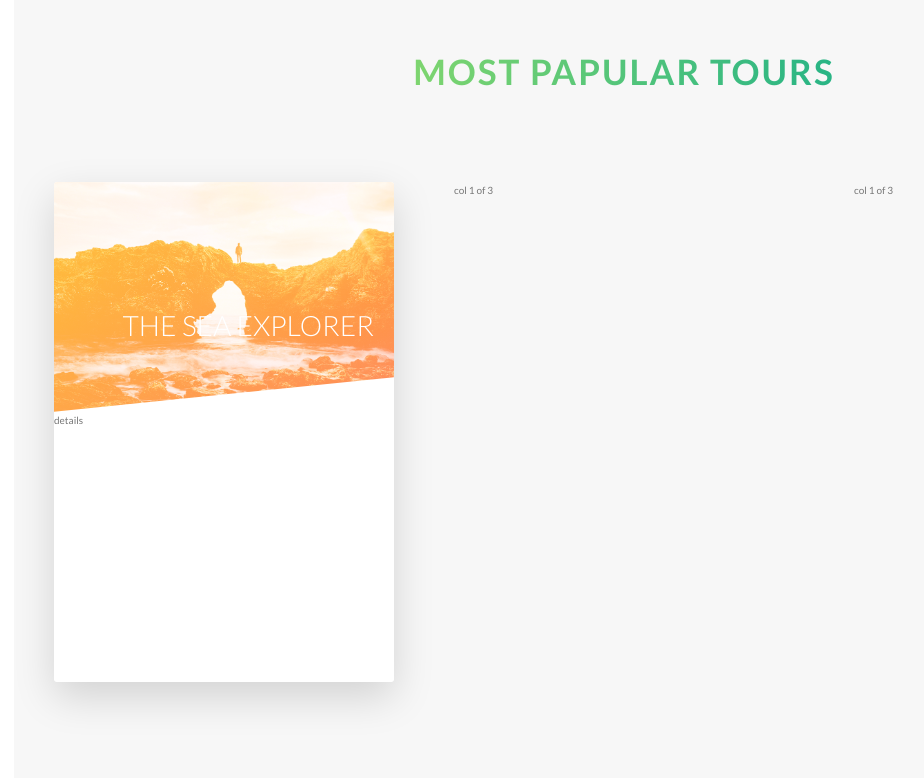
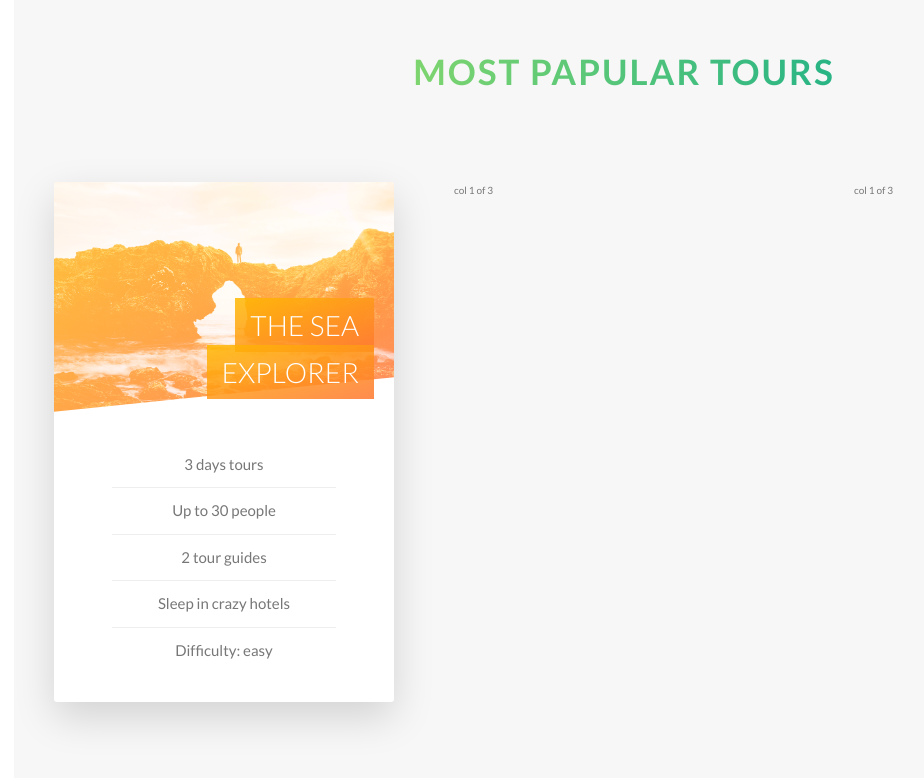
Before and after one commit to vahid-bagh3ri/NaTours, a website: page index.html in a window 1280 px wide. Shown: the part 2293-3071 px from the top of the page, without its empty margins (16-940 px from the left). Drawn offline with Linux system fonts and the light colour scheme.

Commit message:
Building the Tours Section - Part 2(completed)

```diff
--- a/index.html
+++ b/index.html
@@ -149,10 +149,16 @@
                     &nbsp;
                   </div>
                   <h4 class="card__heading">
-                    The sea explorer
+                    <span class="card__heading-span card__heading-span--1">The sea explorer</span>
                   </h4>
                   <div class="card__details">
-                    details
+                    <ul>
+                      <li>3 days tours</li>
+                      <li>Up to 30 people</li>
+                      <li>2 tour guides</li>
+                      <li>Sleep in crazy hotels</li>
+                      <li>Difficulty: easy</li>
+                    </ul>
                   </div>
                 </div>
                 <div class="card__side card__side--back card__side--back-1">
--- a/sass/abstracts/_variables.scss
+++ b/sass/abstracts/_variables.scss
@@ -10,6 +10,7 @@ $color-tertiary-light: #2998ff;
 $color-tertiary-dark: #5643fa;
 
 $color-gray-light-1:#f7f7f7;
+$color-gray-light-2:#eee;
 $color-grey-dark : #777;
 $color-white: #fff;
 $color-black: #000;
--- a/sass/components/_card.scss
+++ b/sass/components/_card.scss
@@ -3,9 +3,9 @@
   perspective: 150rem;
   -moz-perspective: 150rem;
   position: relative;
-  height: 50rem;
+  height: 52rem;
   &__side {
-    height: 50rem;
+    height: 52rem;
     transition: all 0.8s ease;
     position: absolute;
     left: 0;
@@ -71,5 +71,38 @@
     position: absolute;
     top: 12rem;
     right: 2rem;
+    width: 75%;
+  }
+  &__heading-span {
+    padding: 1rem 1.5rem;
+    -webkit-box-decoration-break: clone;
+    box-decoration-break: clone;
+
+    &--1 {
+      background-image: linear-gradient(
+        to right bottom,
+        rgba($color-secondary-light, 0.85),
+        rgba($color-secondary-dark, 0.85)
+      );
+    }
+  }
+
+  &__details {
+    padding: 3rem;
+
+    ul {
+      list-style: none;
+      width: 80%;
+      margin: 0 auto;
+
+      li {
+        text-align: center;
+        font-size: 1.5rem;
+        padding: 1rem;
+        &:not(:last-child) {
+          border-bottom: 1px solid $color-gray-light-2;
+        }
+      }
+    }
   }
 }
```
Also changed, not shown: css/style.css.
